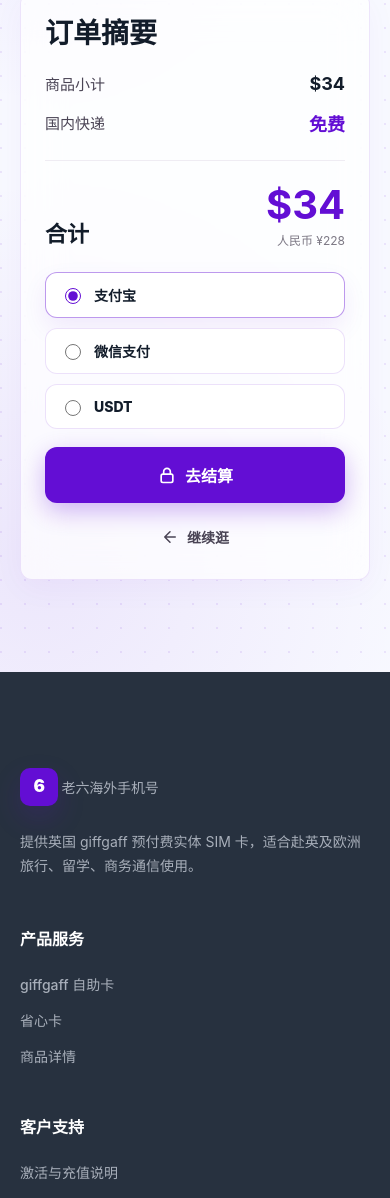
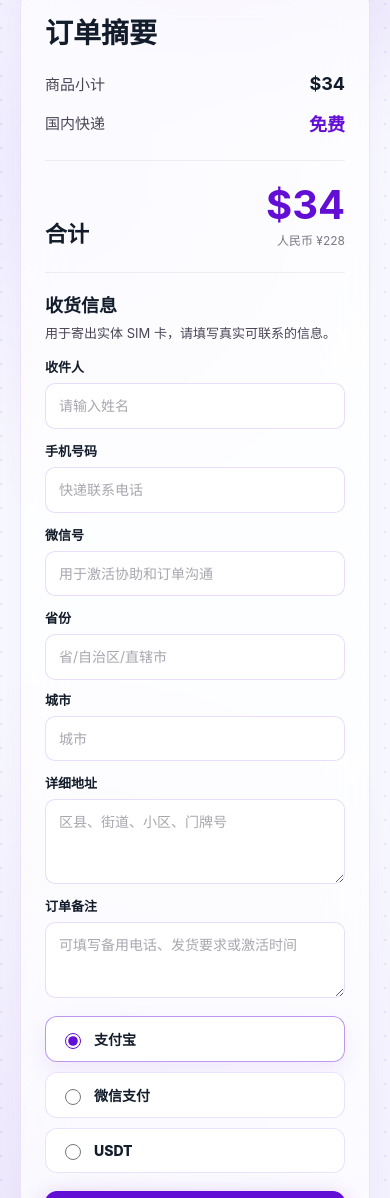
Before and after one commit to laoliu890/laoliu-overseas-sim-site, a website: page cart/index.html in a window 390 px wide. Shown: the part 742-1940 px from the top of the page. Drawn offline with Linux system fonts and the light colour scheme.

Commit message:
Require shipping info at checkout

```diff
--- a/cart/index.html
+++ b/cart/index.html
@@ -173,6 +173,42 @@
                 <small data-total-cny>人民币 ¥228</small>
               </div>
             </div>
+            <form class="shipping-form" aria-label="收货信息">
+              <div class="summary-section-title">
+                <h3>收货信息</h3>
+                <p>用于寄出实体 SIM 卡，请填写真实可联系的信息。</p>
+              </div>
+              <label>
+                <span>收件人</span>
+                <input name="receiverName" autocomplete="name" placeholder="请输入姓名" required />
+              </label>
+              <label>
+                <span>手机号码</span>
+                <input name="receiverPhone" autocomplete="tel" inputmode="tel" placeholder="快递联系电话" required />
+              </label>
+              <label>
+                <span>微信号</span>
+                <input name="wechat" autocomplete="off" placeholder="用于激活协助和订单沟通" />
+              </label>
+              <div class="shipping-grid">
+                <label>
+                  <span>省份</span>
+                  <input name="province" autocomplete="address-level1" placeholder="省/自治区/直辖市" required />
+                </label>
+                <label>
+                  <span>城市</span>
+                  <input name="city" autocomplete="address-level2" placeholder="城市" required />
+                </label>
+              </div>
+              <label>
+                <span>详细地址</span>
+                <textarea name="address" autocomplete="street-address" rows="3" placeholder="区县、街道、小区、门牌号" required></textarea>
+              </label>
+              <label>
+                <span>订单备注</span>
+                <textarea name="note" rows="2" placeholder="可填写备用电话、发货要求或激活时间"></textarea>
+              </label>
+            </form>
             <div class="payment-methods" aria-label="选择支付方式">
               <label>
                 <input type="radio" name="payment_method" value="alipay" checked />
--- a/script.js
+++ b/script.js
@@ -24,13 +24,65 @@ function getCartItems() {
   }));
 }
 
+function getShippingInfo() {
+  const form = document.querySelector(".shipping-form");
+  if (!form) {
+    return null;
+  }
+
+  const data = new FormData(form);
+  return {
+    receiverName: String(data.get("receiverName") || "").trim(),
+    receiverPhone: String(data.get("receiverPhone") || "").trim(),
+    wechat: String(data.get("wechat") || "").trim(),
+    province: String(data.get("province") || "").trim(),
+    city: String(data.get("city") || "").trim(),
+    address: String(data.get("address") || "").trim(),
+    note: String(data.get("note") || "").trim(),
+  };
+}
+
+function validateShippingInfo(info) {
+  const requiredFields = [
+    ["receiverName", "请填写收件人姓名。"],
+    ["receiverPhone", "请填写收货手机号。"],
+    ["province", "请填写收货省份。"],
+    ["city", "请填写收货城市。"],
+    ["address", "请填写详细收货地址。"],
+  ];
+
+  for (const [field, message] of requiredFields) {
+    if (!info?.[field]) {
+      return message;
+    }
+  }
+
+  if (!/^1[3-9]\d{9}$/.test(info.receiverPhone.replace(/\s+/g, ""))) {
+    return "请填写正确的 11 位中国大陆手机号。";
+  }
+
+  if (info.address.length < 8) {
+    return "详细地址太短，请补充区县、街道和门牌号。";
+  }
+
+  return "";
+}
+
 async function createPayment() {
   const checkoutButton = document.querySelector("#checkout");
   const method = document.querySelector('input[name="payment_method"]:checked')?.value;
   const items = getCartItems().filter((item) => item.quantity > 0);
+  const shipping = getShippingInfo();
+  const shippingError = validateShippingInfo(shipping);
 
   if (!items.length) {
     showToast("请先选择至少一件商品。");
+    return;
+  }
+
+  if (shippingError) {
+    showToast(shippingError);
+    document.querySelector(".shipping-form input:invalid, .shipping-form textarea:invalid")?.focus();
     return;
   }
 
@@ -44,7 +96,7 @@ async function createPayment() {
       headers: {
         "Content-Type": "application/json",
       },
-      body: JSON.stringify({ method, items }),
+      body: JSON.stringify({ method, items, shipping }),
     });
     const result = await response.json();
 
@@ -140,4 +192,11 @@ document.addEventListener("click", (event) => {
   }
 });
 
+document.addEventListener("submit", (event) => {
+  if (event.target.matches(".shipping-form")) {
+    event.preventDefault();
+    createPayment();
+  }
+});
+
 updateCart();
--- a/styles.css
+++ b/styles.css
@@ -478,6 +478,81 @@ button {
   display: block;
   font-size: 40px;
   line-height: 1;
+}
+
+.shipping-form {
+  border-top: 1px solid rgba(204, 195, 216, 0.3);
+  display: grid;
+  gap: 12px;
+  margin: 0 0 18px;
+  padding-top: 22px;
+}
+
+.summary-section-title {
+  margin-bottom: 2px;
+}
+
+.summary-section-title h3 {
+  color: var(--ink);
+  font-size: 18px;
+  line-height: 1.2;
+  margin: 0 0 6px;
+}
+
+.summary-section-title p {
+  color: var(--muted);
+  font-size: 13px;
+  line-height: 1.6;
+  margin: 0;
+}
+
+.shipping-form label {
+  display: grid;
+  gap: 7px;
+}
+
+.shipping-form span {
+  color: var(--ink);
+  font-size: 13px;
+  font-weight: 800;
+}
+
+.shipping-form input,
+.shipping-form textarea {
+  appearance: none;
+  background: #fff;
+  border: 1px solid rgba(99, 14, 212, 0.14);
+  border-radius: 10px;
+  color: var(--ink);
+  font: inherit;
+  font-size: 14px;
+  line-height: 1.4;
+  outline: none;
+  padding: 12px 13px;
+  transition: border-color 0.2s ease, box-shadow 0.2s ease;
+  width: 100%;
+}
+
+.shipping-form textarea {
+  min-height: 76px;
+  resize: vertical;
+}
+
+.shipping-form input:focus,
+.shipping-form textarea:focus {
+  border-color: rgba(99, 14, 212, 0.46);
+  box-shadow: 0 0 0 4px rgba(99, 14, 212, 0.08);
+}
+
+.shipping-form input::placeholder,
+.shipping-form textarea::placeholder {
+  color: rgba(74, 68, 85, 0.48);
+}
+
+.shipping-grid {
+  display: grid;
+  gap: 10px;
+  grid-template-columns: repeat(2, minmax(0, 1fr));
 }
 
 .payment-methods {
@@ -1214,6 +1289,10 @@ button {
     width: 100%;
   }
 
+  .shipping-grid {
+    grid-template-columns: 1fr;
+  }
+
   .footer-grid,
   .footer-bottom {
     grid-template-columns: 1fr;
```
Also changed, not shown: api/create-payment.js (+49 -0 lines).
